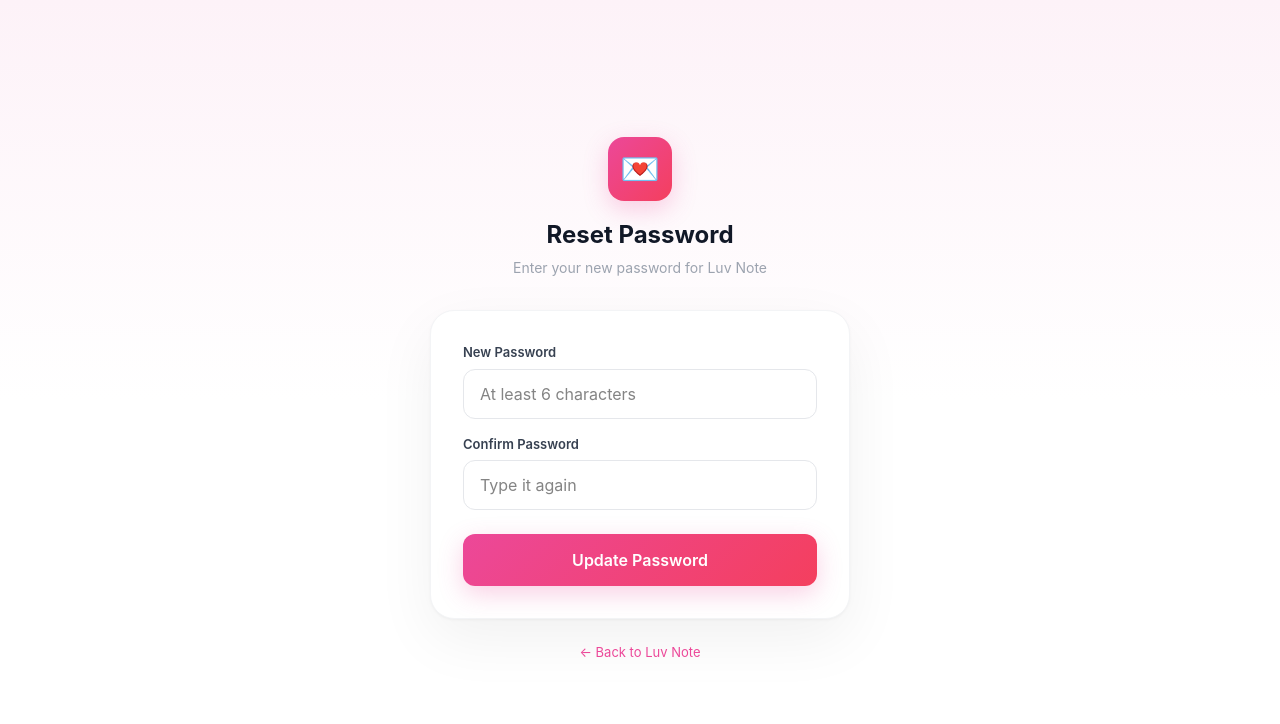
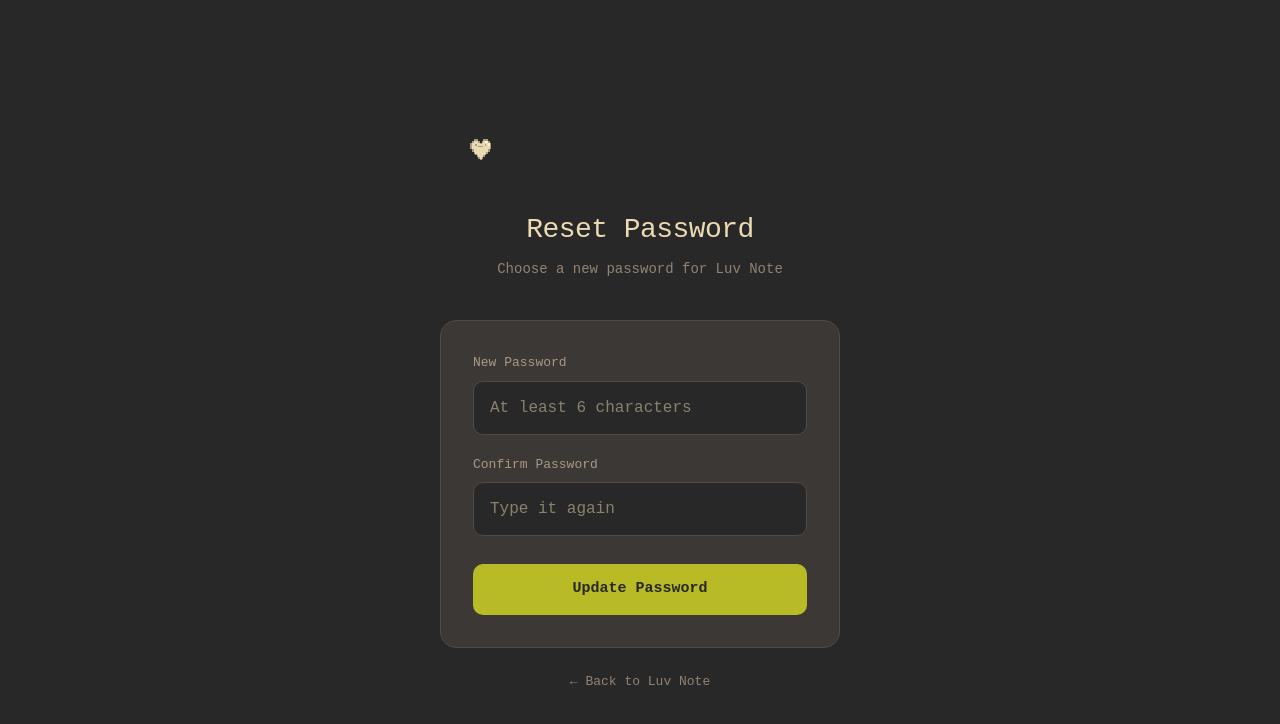
Before and after one commit to pwnial/luvnote-website, a React (Vite) app: page /reset in a window 1280 px wide. Shown: the top 724 px of the page. Built offline with nearby package versions, Linux system fonts and the light colour scheme.

Commit message:
restyle reset page to match gruvbox landing page theme

```diff
--- a/src/app/components/ResetPassword.tsx
+++ b/src/app/components/ResetPassword.tsx
@@ -56,106 +56,102 @@ export default function ResetPassword() {
     if (updateError) {
       setError(updateError.message);
     } else {
-      setMessage('Password updated successfully! You can now sign in with your new password in the app.');
+      setMessage('Password updated! You can now sign in with your new password in the Luv app.');
     }
   };
 
   return (
     <div style={{
       minHeight: '100vh',
-      background: 'linear-gradient(180deg, #fdf2f8 0%, #ffffff 50%, #ffffff 100%)',
+      background: '#282828',
       display: 'flex',
       alignItems: 'center',
       justifyContent: 'center',
       padding: '20px',
-      fontFamily: '-apple-system, BlinkMacSystemFont, "Segoe UI", Roboto, "Helvetica Neue", sans-serif',
+      fontFamily: 'ui-monospace, "SF Mono", "Cascadia Code", monospace',
     }}>
-      <div style={{ width: '100%', maxWidth: '420px' }}>
+      <div style={{ width: '100%', maxWidth: '400px' }}>
         {/* Logo */}
-        <div style={{ textAlign: 'center', marginBottom: '32px' }}>
-          <div style={{
-            display: 'inline-flex',
-            alignItems: 'center',
-            justifyContent: 'center',
-            width: '64px',
-            height: '64px',
-            background: 'linear-gradient(135deg, #ec4899, #f43f5e)',
-            borderRadius: '16px',
-            boxShadow: '0 8px 24px rgba(236, 72, 153, 0.25)',
-            marginBottom: '16px',
-            fontSize: '32px',
-          }}>
-            💌
-          </div>
+        <div style={{ textAlign: 'center', marginBottom: '40px' }}>
+          <img
+            src="/heart-love-gruvbox.gif"
+            alt="Luv"
+            style={{
+              width: '80px',
+              height: '80px',
+              imageRendering: 'pixelated' as any,
+              marginBottom: '20px',
+            }}
+          />
           <h1 style={{
-            fontSize: '24px',
-            fontWeight: 700,
-            color: '#111827',
-            margin: '0 0 4px 0',
+            fontSize: '28px',
+            fontWeight: 400,
+            color: '#ebdbb2',
+            margin: '0 0 8px 0',
+            letterSpacing: '-0.02em',
           }}>Reset Password</h1>
           <p style={{
-            color: '#9ca3af',
+            color: '#928374',
             fontSize: '14px',
             margin: 0,
-          }}>Enter your new password for Luv Note</p>
+          }}>Choose a new password for Luv Note</p>
         </div>
 
         {/* Card */}
         <div style={{
-          background: '#ffffff',
-          borderRadius: '24px',
-          boxShadow: '0 20px 60px rgba(0, 0, 0, 0.06), 0 1px 3px rgba(0, 0, 0, 0.04)',
-          border: '1px solid #f3f4f6',
+          background: '#3c3836',
+          borderRadius: '16px',
+          border: '1px solid #504945',
           padding: '32px',
         }}>
           {message ? (
             <div style={{
-              background: '#f0fdf4',
-              border: '1px solid #bbf7d0',
-              borderRadius: '16px',
+              background: '#282828',
+              border: '1px solid #b8bb26',
+              borderRadius: '12px',
               padding: '24px',
               textAlign: 'center',
             }}>
-              <div style={{ fontSize: '32px', marginBottom: '8px' }}>✅</div>
-              <p style={{ color: '#166534', fontWeight: 500, fontSize: '15px', margin: 0 }}>{message}</p>
+              <div style={{ fontSize: '28px', marginBottom: '12px' }}>💌</div>
+              <p style={{ color: '#b8bb26', fontWeight: 500, fontSize: '15px', margin: 0, lineHeight: 1.6 }}>{message}</p>
             </div>
           ) : !ready ? (
             <div style={{ display: 'flex', flexDirection: 'column', alignItems: 'center', padding: '32px 0' }}>
               <div style={{
-                width: '32px',
-                height: '32px',
-                border: '2px solid #ec4899',
+                width: '28px',
+                height: '28px',
+                border: '2px solid #ebdbb2',
                 borderTopColor: 'transparent',
                 borderRadius: '50%',
                 animation: 'spin 0.8s linear infinite',
                 marginBottom: '16px',
               }} />
-              <p style={{ color: '#9ca3af', fontSize: '14px', margin: 0 }}>Verifying reset link...</p>
+              <p style={{ color: '#928374', fontSize: '14px', margin: 0 }}>Verifying reset link...</p>
               <style>{`@keyframes spin { to { transform: rotate(360deg); } }`}</style>
             </div>
           ) : (
             <form onSubmit={handleReset}>
               {error && (
                 <div style={{
-                  background: '#fef2f2',
-                  border: '1px solid #fecaca',
-                  borderRadius: '12px',
+                  background: '#282828',
+                  border: '1px solid #fb4934',
+                  borderRadius: '10px',
                   padding: '12px 16px',
-                  marginBottom: '16px',
-                  color: '#dc2626',
-                  fontSize: '14px',
+                  marginBottom: '20px',
+                  color: '#fb4934',
+                  fontSize: '13px',
                 }}>
                   {error}
                 </div>
               )}
 
-              <div style={{ marginBottom: '16px' }}>
+              <div style={{ marginBottom: '20px' }}>
                 <label style={{
                   display: 'block',
                   fontSize: '13px',
-                  fontWeight: 600,
-                  color: '#374151',
-                  marginBottom: '6px',
+                  fontWeight: 500,
+                  color: '#a89984',
+                  marginBottom: '8px',
                 }}>New Password</label>
                 <input
                   type="password"
@@ -164,32 +160,35 @@ export default function ResetPassword() {
                   placeholder="At least 6 characters"
                   style={{
                     width: '100%',
-                    padding: '12px 16px',
-                    borderRadius: '12px',
-                    border: '1px solid #e5e7eb',
+                    padding: '14px 16px',
+                    borderRadius: '10px',
+                    border: '1px solid #504945',
+                    background: '#282828',
+                    color: '#ebdbb2',
                     fontSize: '16px',
                     outline: 'none',
                     boxSizing: 'border-box',
                     transition: 'border-color 0.2s, box-shadow 0.2s',
+                    fontFamily: 'inherit',
                   }}
                   onFocus={(e) => {
-                    e.target.style.borderColor = '#ec4899';
-                    e.target.style.boxShadow = '0 0 0 3px rgba(236, 72, 153, 0.1)';
+                    e.target.style.borderColor = '#ebdbb2';
+                    e.target.style.boxShadow = '0 0 0 2px rgba(235, 219, 178, 0.1)';
                   }}
                   onBlur={(e) => {
-                    e.target.style.borderColor = '#e5e7eb';
+                    e.target.style.borderColor = '#504945';
                     e.target.style.boxShadow = 'none';
                   }}
                 />
               </div>
 
-              <div style={{ marginBottom: '24px' }}>
+              <div style={{ marginBottom: '28px' }}>
                 <label style={{
                   display: 'block',
                   fontSize: '13px',
-                  fontWeight: 600,
-                  color: '#374151',
-                  marginBottom: '6px',
+                  fontWeight: 500,
+                  color: '#a89984',
+                  marginBottom: '8px',
                 }}>Confirm Password</label>
                 <input
                   type="password"
@@ -198,20 +197,23 @@ export default function ResetPassword() {
                   placeholder="Type it again"
                   style={{
                     width: '100%',
-                    padding: '12px 16px',
-                    borderRadius: '12px',
-                    border: '1px solid #e5e7eb',
+                    padding: '14px 16px',
+                    borderRadius: '10px',
+                    border: '1px solid #504945',
+                    background: '#282828',
+                    color: '#ebdbb2',
                     fontSize: '16px',
                     outline: 'none',
                     boxSizing: 'border-box',
                     transition: 'border-color 0.2s, box-shadow 0.2s',
+                    fontFamily: 'inherit',
                   }}
                   onFocus={(e) => {
-                    e.target.style.borderColor = '#ec4899';
-                    e.target.style.boxShadow = '0 0 0 3px rgba(236, 72, 153, 0.1)';
+                    e.target.style.borderColor = '#ebdbb2';
+                    e.target.style.boxShadow = '0 0 0 2px rgba(235, 219, 178, 0.1)';
                   }}
                   onBlur={(e) => {
-                    e.target.style.borderColor = '#e5e7eb';
+                    e.target.style.borderColor = '#504945';
                     e.target.style.boxShadow = 'none';
                   }}
                 />
@@ -223,15 +225,15 @@ export default function ResetPassword() {
                 style={{
                   width: '100%',
                   padding: '14px',
-                  background: loading ? '#d1d5db' : 'linear-gradient(135deg, #ec4899, #f43f5e)',
-                  color: 'white',
+                  background: loading ? '#504945' : '#b8bb26',
+                  color: loading ? '#928374' : '#282828',
                   border: 'none',
-                  borderRadius: '12px',
-                  fontSize: '16px',
+                  borderRadius: '10px',
+                  fontSize: '15px',
                   fontWeight: 600,
                   cursor: loading ? 'not-allowed' : 'pointer',
-                  boxShadow: loading ? 'none' : '0 8px 24px rgba(236, 72, 153, 0.25)',
                   transition: 'all 0.2s',
+                  fontFamily: 'inherit',
                 }}
               >
                 {loading ? 'Updating...' : 'Update Password'}
@@ -242,7 +244,10 @@ export default function ResetPassword() {
 
         {/* Footer */}
         <p style={{ textAlign: 'center', marginTop: '24px', fontSize: '13px' }}>
-          <a href="/" style={{ color: '#ec4899', textDecoration: 'none' }}>← Back to Luv Note</a>
+          <a href="/" style={{ color: '#928374', textDecoration: 'none', transition: 'color 0.2s' }}
+             onMouseEnter={(e) => (e.target as HTMLElement).style.color = '#ebdbb2'}
+             onMouseLeave={(e) => (e.target as HTMLElement).style.color = '#928374'}
+          >← Back to Luv Note</a>
         </p>
       </div>
     </div>
```
